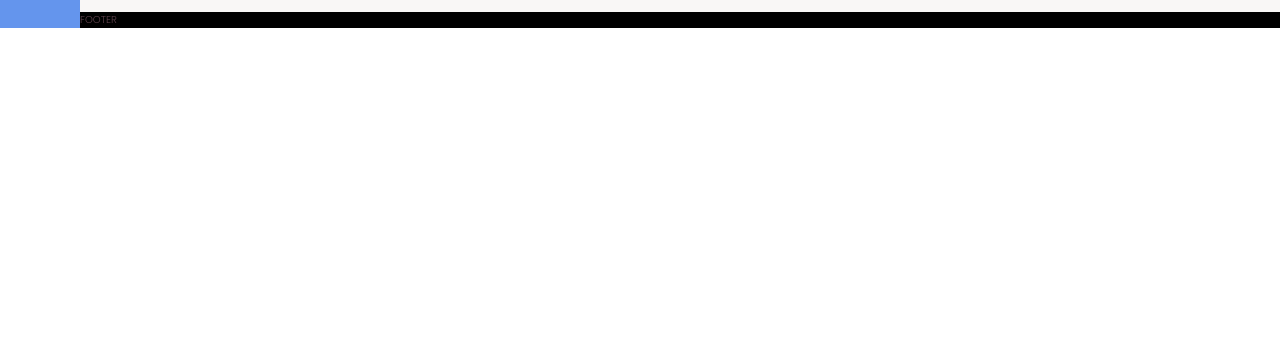
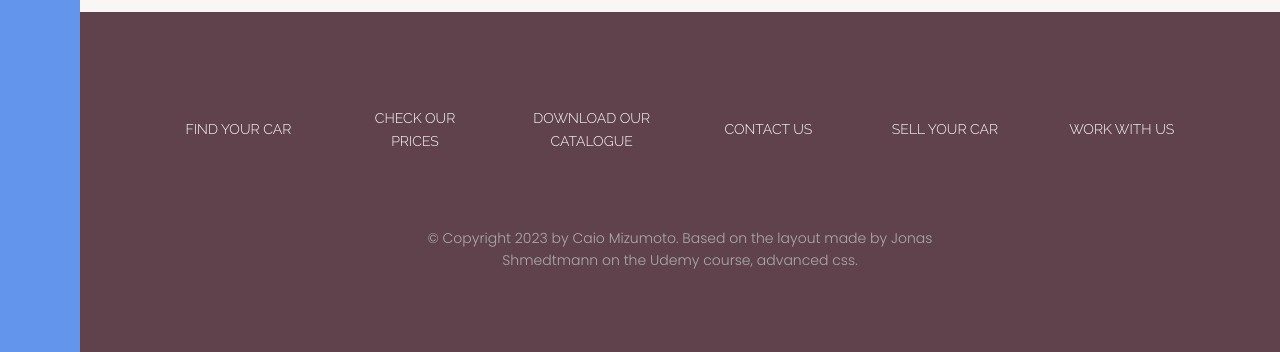
Before and after one commit to cmizumoto/mangocars, a website: page index.html in a window 1280 px wide. Shown: the part 3685-4037 px from the top of the page. Before the commit the page ends 3713 px from the top, so only its background shows below. Drawn offline with Linux system fonts and the light colour scheme.

Commit message:
adding markup for the footer in html and styles

```diff
--- a/index.html
+++ b/index.html
@@ -437,6 +437,20 @@
         />
       </figure>
     </section>
-    <footer class="footer">FOOTER</footer>
+    <footer class="footer">
+      <ul class="nav">
+        <li class="nav__item"><a href="" class="nav__link">Find your car</a></li>
+        <li class="nav__item"><a href="" class="nav__link">Check our prices</a></li>
+        <li class="nav__item"><a href="" class="nav__link">Download our catalogue</a></li>
+        <li class="nav__item"><a href="" class="nav__link">Contact us</a></li>
+        <li class="nav__item"><a href="" class="nav__link">Sell your car</a></li>
+        <li class="nav__item"><a href="" class="nav__link">Work with us</a></li>
+      </ul>
+
+      <p class="copyright">
+        &copy; Copyright 2023 by Caio Mizumoto. Based on the layout made by Jonas Shmedtmann on the
+        Udemy course, advanced css.
+      </p>
+    </footer>
   </body>
 </html>
--- a/sass/_footer.scss
+++ b/sass/_footer.scss
@@ -1,4 +1,42 @@
 .footer {
-  background-color: black;
+  background-color: $color-secondary-dark;
   grid-column: full-start / full-end;
+  padding: 8rem;
 }
+
+.nav {
+  list-style: none;
+
+  display: grid;
+  grid-template-columns: repeat(auto-fit, minmax(15rem, 1fr));
+  grid-gap: 2rem;
+  align-items: center;
+
+  &__link:link,
+  &__link:visited {
+    font-size: 1.4rem;
+    text-decoration: none;
+    font-family: $font-display;
+    text-transform: uppercase;
+    text-align: center;
+    color: #fff;
+    padding: 1.5rem;
+    display: block;
+
+    transition: all 0.2s;
+  }
+
+  &__link:hover,
+  &__link:active {
+    background-color: rgba(#fff, 0.05);
+    transform: translateY(-3px);
+  }
+}
+
+.copyright {
+  font-size: 1.4rem;
+  color: $color-grey-light-2;
+  text-align: center;
+  width: 50%;
+  margin: 6rem auto 0;
+}
```
Also changed, not shown: css/style.css.
